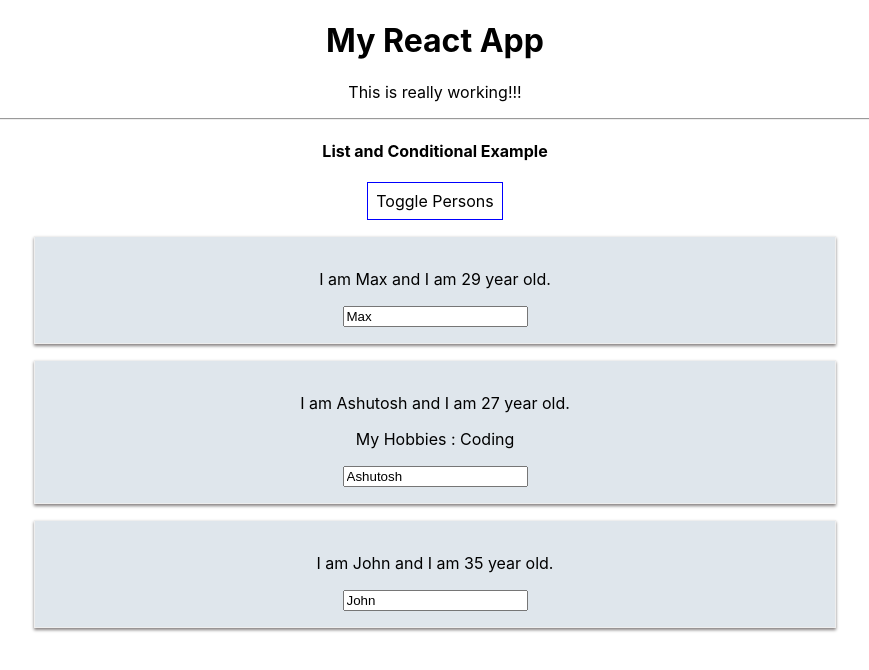
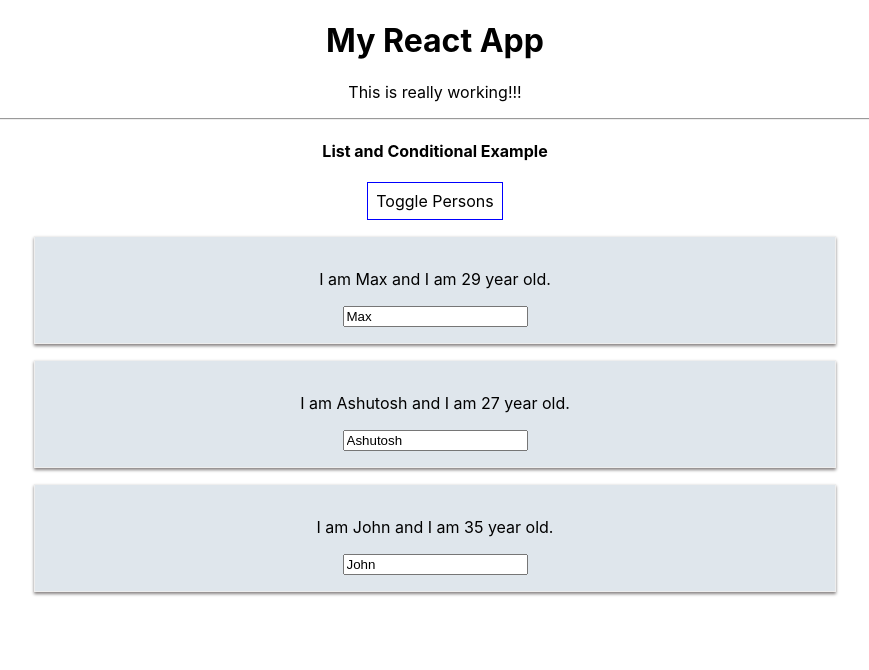
Before and after one commit to ashumantoo/react-complete-guide, a React (Create React App) app: page / in a window 1280 px wide. Both pictures are taken after a click on the button "Toggle Persons". Shown: the top 670 px of the page, without its empty margins (205-1074 px from the left). Built offline with nearby package versions, Linux system fonts and the light colour scheme.

Commit message:
rendring the list of element in a loop using the map mehtod of javascript

```diff
--- a/src/Basic/Lists-Conditionals.js
+++ b/src/Basic/Lists-Conditionals.js
@@ -51,9 +51,13 @@ class ListAndConditionals extends Component {
         if (this.state.showPerson) {
             persons = (
                 <div>
+                    {this.state.person.map(person => {
+                        return <Person name={person.name} age={person.age} />
+                    })}
+                    {/*
                     <Person name={this.state.person[0].name} age={this.state.person[0].age} click={this.switchNameHandler.bind(this, 'Ashutosh Kumar')} />
                     <Person name={this.state.person[1].name} age={this.state.person[1].age} changed={this.nameChangedHandler}> My Hobbies : Coding </Person>
-                    <Person name={this.state.person[2].name} age={this.state.person[2].age} />
+                    <Person name={this.state.person[2].name} age={this.state.person[2].age} /> */}
                 </div>
             );
         }
```
